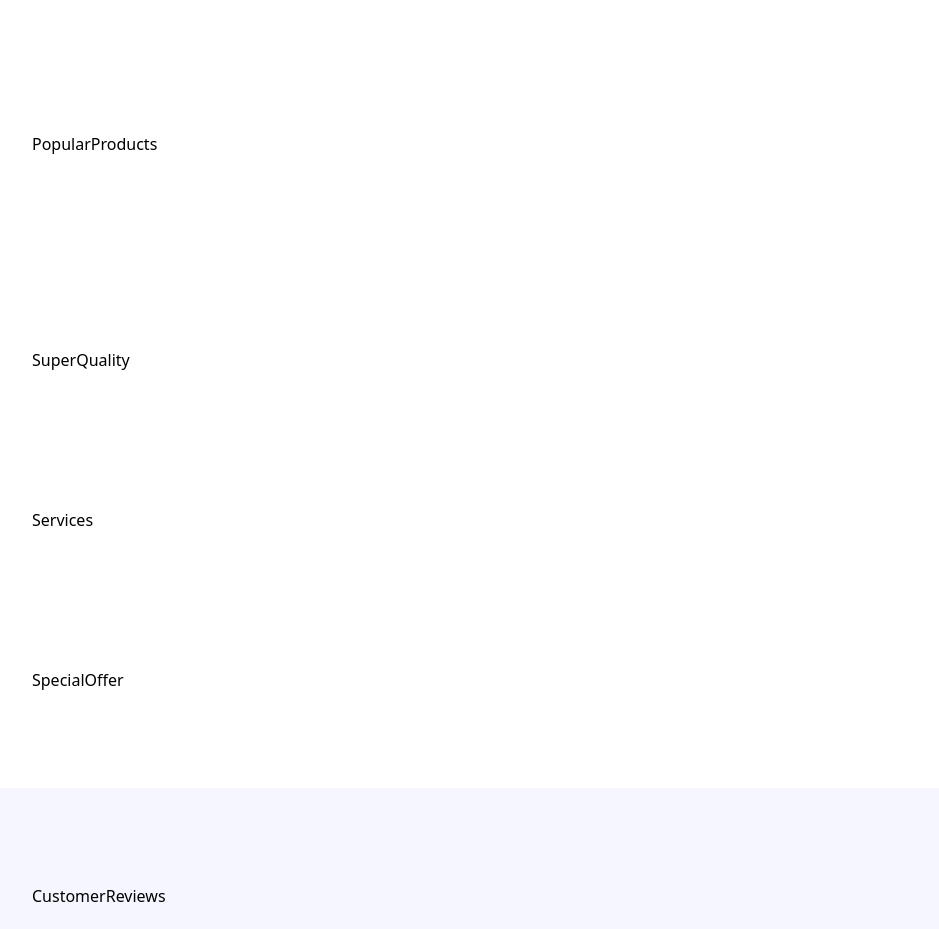
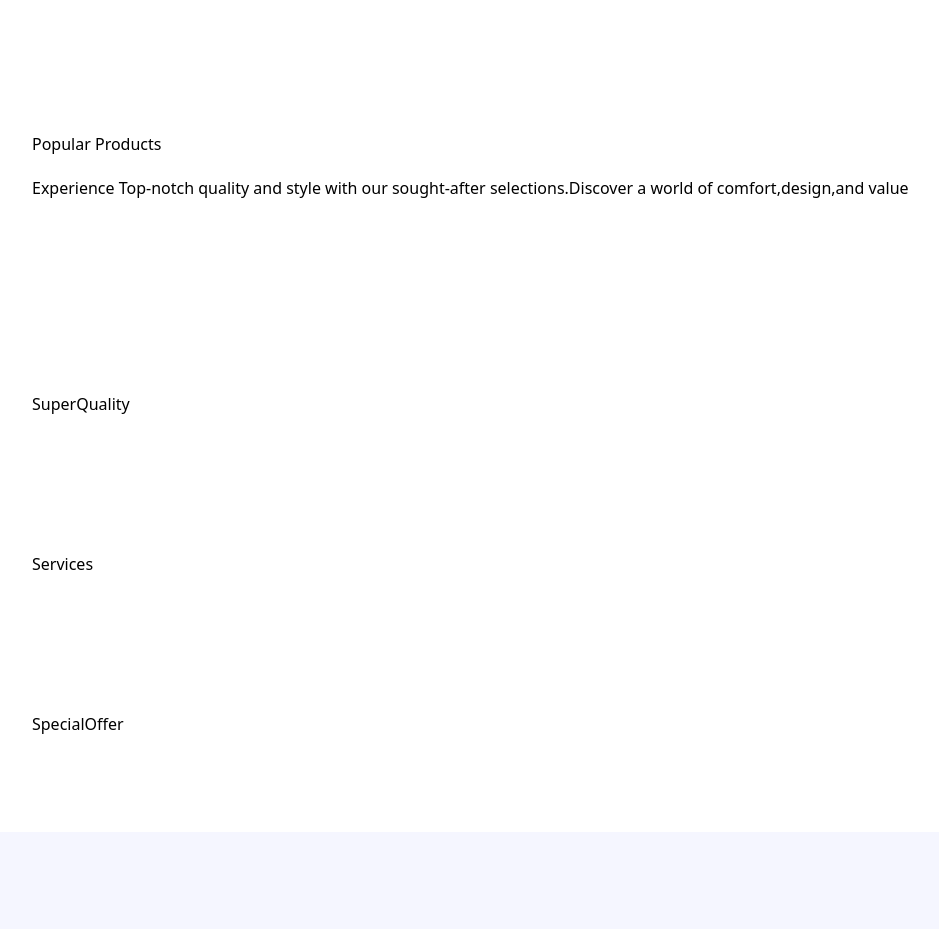
Before and after one commit to taki199/Nike, a React (Vite) app: page / in a window 1280 px wide. Shown: the part 860-1789 px from the top of the page, without its empty margins (32-971 px from the left). Built offline with nearby package versions, Linux system fonts and the light colour scheme; a web font is replaced by a local one.

Commit message:
rotation animation

```diff
--- a/src/sections/Hero.jsx
+++ b/src/sections/Hero.jsx
@@ -38,13 +38,17 @@ const Hero = () => {
     if (!isAnimating) {
       // Animate the new image in
       gsap.fromTo("#img", {
-        opacity: 0,
+        opacity: 1,
         y: 50,
+        rotate:0,
       }, {
+        zIndex:10,
         opacity: 1,
         y: 0,
-        duration: 0.5,
+        duration: 4,
         ease: 'power1.inOut',
+        rotate:360,
+
       });
     }
   }, [bigShoeImg, isAnimating]);
--- a/src/sections/PopularProducts.jsx
+++ b/src/sections/PopularProducts.jsx
@@ -1,9 +1,17 @@
-
+import { products } from "../constants"
 
 const PopularProducts = () => {
   return (
-    <div>PopularProducts</div>
-  )
-}
+    <section id="products" className="max-container max-sm:mt-12">
+      <div className="flex flex-col justify-start gap-5">
+        <h2>Popular Products</h2>
+        <p>Experience Top-notch quality and style
+          with our sought-after selections.Discover a world
+          of comfort,design,and value
+        </p>
+      </div>
+
+    </section>
+)}
 
 export default PopularProducts
```
